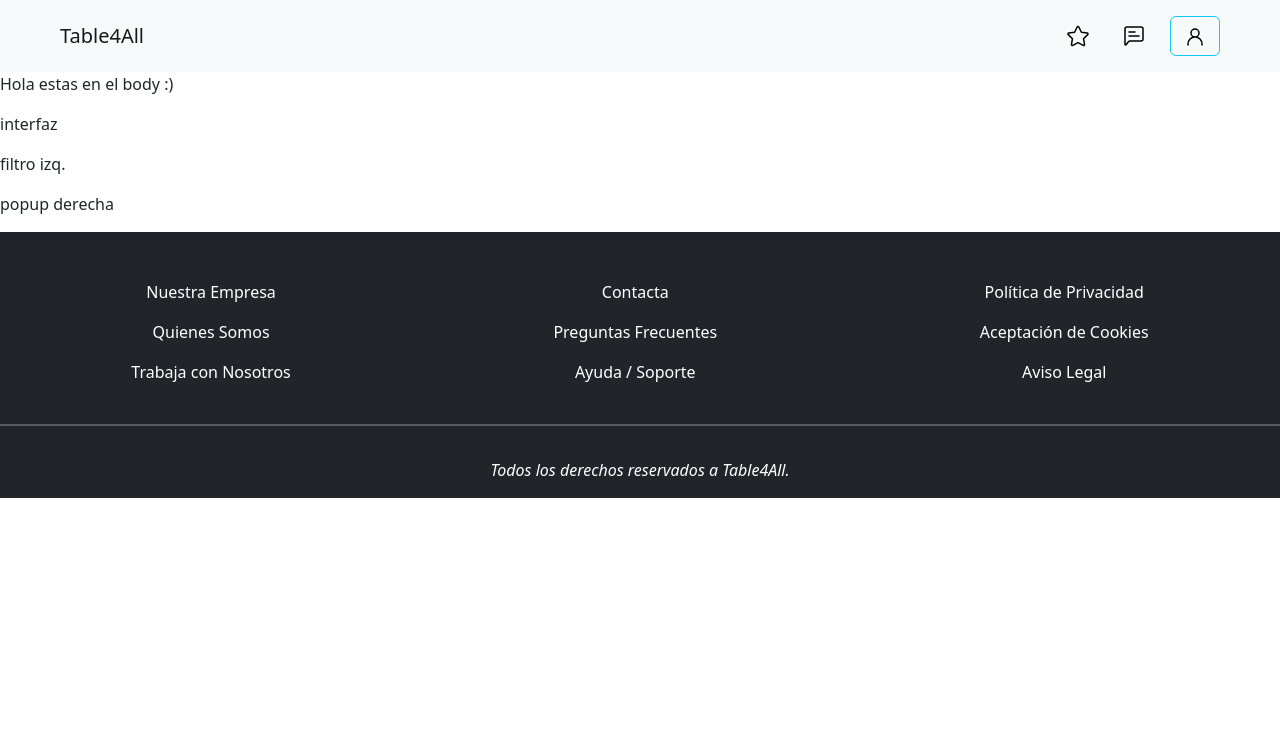
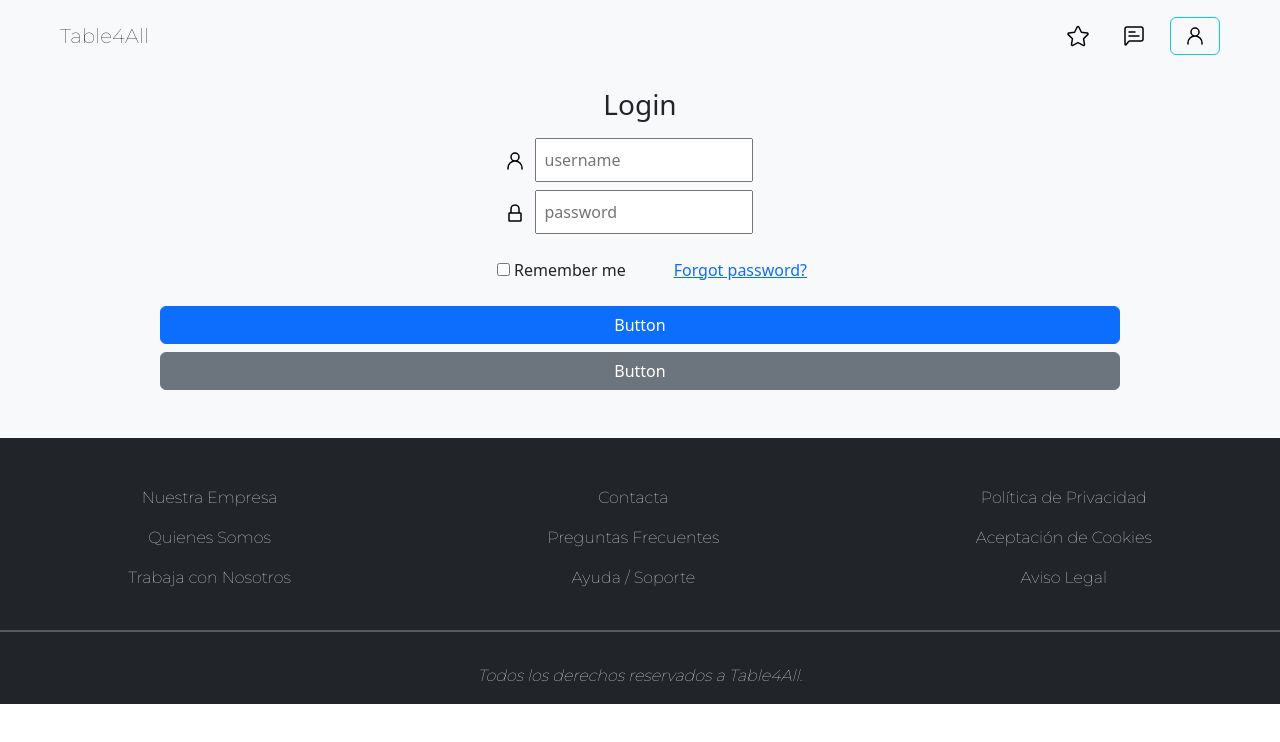
Before and after one commit to LauLau13/Place4All, an Angular app in the folder FrontProyectoES/: page /login in a window 1280 px wide. Before the commit this address led to /. Shown: the top 742 px of the page. Built offline with nearby package versions, Linux system fonts and the light colour scheme; no server answers.

Commit message:
Ajustes login

```diff
--- a/FrontProyectoES/package.json
+++ b/FrontProyectoES/package.json
@@ -21,6 +21,7 @@
     "@angular/platform-browser-dynamic": "^14.0.0",
     "@angular/router": "^14.0.0",
     "@datorama/akita": "^7.1.1",
+    "@ng-bootstrap/ng-bootstrap": "^13.1.1",
     "bootstrap": "^5.2.3",
     "jest-editor-support": "*",
     "rxjs": "~7.5.0",
--- a/FrontProyectoES/src/app/app.component.css
+++ b/FrontProyectoES/src/app/app.component.css
@@ -0,0 +1,5 @@
+@import url('https://fonts.googleapis.com/css2?family=Inter&family=Montserrat:wght@100&display=swap');
+* {
+  font-family: 'Inter', sans-serif;
+  font-family: 'Montserrat', sans-serif;
+}
--- a/FrontProyectoES/src/app/home/home-routing.module.ts
+++ b/FrontProyectoES/src/app/home/home-routing.module.ts
@@ -1,11 +1,16 @@
 import { NgModule } from '@angular/core';
 import { RouterModule, Routes } from '@angular/router';
 import { HomeComponent } from './home.component';
+import { LoginComponent } from './login/login.component';
 
 const routes: Routes = [
   {
     path: '',
     component: HomeComponent,
+  },
+  {
+    path: 'login',
+    component: LoginComponent,
   },
 ];
 
--- a/FrontProyectoES/src/app/home/home.module.ts
+++ b/FrontProyectoES/src/app/home/home.module.ts
@@ -1,12 +1,13 @@
 import { CommonModule } from '@angular/common';
 import { NgModule } from '@angular/core';
 
+import { NgbAlertModule } from '@ng-bootstrap/ng-bootstrap';
 import { HomeRoutingModule } from './home-routing.module';
 import { HomeComponent } from './home.component';
 import { LoginComponent } from './login/login.component';
 
 @NgModule({
   declarations: [HomeComponent, LoginComponent],
-  imports: [CommonModule, HomeRoutingModule],
+  imports: [CommonModule, HomeRoutingModule, NgbAlertModule],
 })
 export class HomeModule {}
--- a/FrontProyectoES/src/app/home/login/login.component.css
+++ b/FrontProyectoES/src/app/home/login/login.component.css
@@ -0,0 +1,4 @@
+#container {
+  width: min(50% - 20px, 500px);
+  margin-inline: auto;
+}
--- a/FrontProyectoES/src/app/home/login/login.component.html
+++ b/FrontProyectoES/src/app/home/login/login.component.html
@@ -1,6 +1,12 @@
-<div class="contenedor mx-auto w-50 h-auto bg-light justify-content-center border border-outline-primary">
+<div class="bg-light justify-content-center d-flex flex-column align-items-center">
+  <p *ngIf="error" class="pt-5 px-5">
+    <ngb-alert type="danger" [dismissible]="false">
+      <strong>Los datos introducidos son incorrectos.</strong> <br />
+      Por favor vuelve a intentarlo.
+    </ngb-alert>
+  </p>
   <h3 class="justify-content-center d-flex align-items-center mt-3 mb-3">Login</h3>
-  <div class="ms-5 bg-light w-auto">
+  <div class="bg-light w-auto">
     <svg
       class="m-2"
       width="24px"
@@ -17,9 +23,9 @@
         stroke-linecap="round"
         stroke-linejoin="round"></path>
     </svg>
-    <input class="p-2 w-75" type="text" placeholder="username" value="Username" />
+    <input class="p-2 w-75" type="text" placeholder="username" />
   </div>
-  <div class="ms-5 bg-light w-auto mt-2">
+  <div class="bg-light w-auto mt-2">
     <svg
       class="m-2"
       width="24px"
@@ -36,7 +42,7 @@
         stroke-linecap="round"
         stroke-linejoin="round"></path>
     </svg>
-    <input class="p-2 w-75" type="text" placeholder="password" value="Password" />
+    <input class="p-2 w-75" type="text" placeholder="password" />
   </div>
   <div class="btRecord ms-4 d-flex justify-content-between">
     <div class="m-4">
@@ -48,11 +54,9 @@
     </div>
   </div>
   <div class="botonesInferiores mx-auto w-75 align-items-center column align-self-center mb-5">
-    <div class="d-flex justify-content-center column row mb-2">
-      <button>Login</button>
-    </div>
-    <div class="d-flex justify-content-center column row mt-2">
-      <button>Register</button>
+    <div class="d-grid gap-2">
+      <button class="btn btn-primary" type="button">Button</button>
+      <button class="btn btn-secondary" type="button">Button</button>
     </div>
   </div>
 </div>
--- a/FrontProyectoES/src/app/home/login/login.component.ts
+++ b/FrontProyectoES/src/app/home/login/login.component.ts
@@ -7,6 +7,6 @@ import { Component, OnInit } from '@angular/core';
 })
 export class LoginComponent implements OnInit {
   constructor() {}
-
+  error = false;
   ngOnInit(): void {}
 }
--- a/FrontProyectoES/src/app/shared/layout/header/header.component.html
+++ b/FrontProyectoES/src/app/shared/layout/header/header.component.html
@@ -34,7 +34,7 @@
           stroke-width="1.5"></path>
       </svg>
       <!-- TODO: color -->
-      <button type="button" class="btn btn-outline-info me-5 ms-2">
+      <button type="button" class="btn btn-outline-info me-5 ms-2" (click)="goToLogin()">
         <svg
           width="24px"
           height="24px"
--- a/FrontProyectoES/src/app/shared/layout/header/header.component.ts
+++ b/FrontProyectoES/src/app/shared/layout/header/header.component.ts
@@ -1,4 +1,6 @@
 import { Component, OnInit } from '@angular/core';
+import { NgbModal } from '@ng-bootstrap/ng-bootstrap';
+import { LoginComponent } from 'src/app/home/login/login.component';
 
 @Component({
   selector: 'app-header',
@@ -6,7 +8,11 @@ import { Component, OnInit } from '@angular/core';
   styleUrls: ['./header.component.css'],
 })
 export class HeaderComponent implements OnInit {
-  constructor() {}
+  constructor(private modalService: NgbModal) {}
 
   ngOnInit(): void {}
+
+  goToLogin() {
+    const modalRef = this.modalService.open(LoginComponent);
+  }
 }
--- a/FrontProyectoES/src/app/shared/layout/layout.module.ts
+++ b/FrontProyectoES/src/app/shared/layout/layout.module.ts
@@ -1,10 +1,8 @@
+import { CommonModule } from '@angular/common';
 import { NgModule } from '@angular/core';
-import { CommonModule } from '@angular/common';
-import { HeaderComponent } from './header/header.component';
-import { FooterComponent } from './footer/footer.component';
 
 @NgModule({
-  declarations: [HeaderComponent, FooterComponent],
+  declarations: [],
   imports: [CommonModule],
 })
 export class LayoutModule {}
```
Also changed, not shown: FrontProyectoES/src/polyfills.ts (+5 -2 lines).
